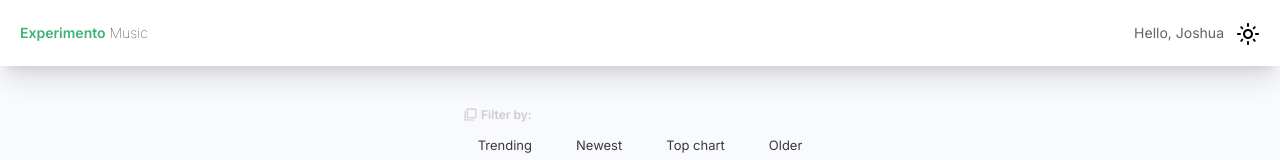
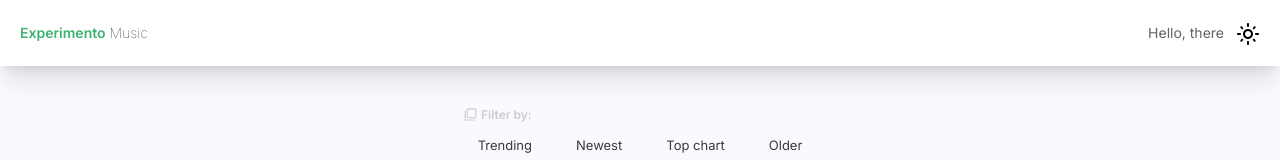
Before and after one commit to GideonTwum/Music, a Next.js app: page / in a window 1280 px wide. Shown: the top 160 px of the page. Built offline with nearby package versions, Linux system fonts and the light colour scheme; no server answers.

Commit message:
modifications

```diff
--- a/app/components/Cardmusic.jsx
+++ b/app/components/Cardmusic.jsx
@@ -1,12 +1,15 @@
 'use client'
 import React, { useEffect, useState } from 'react'
-
 import PlayArrowIcon from '@mui/icons-material/PlayArrow';
 import { HeadphonesOutlined } from '@mui/icons-material';
 import Image from 'next/image';
+import FavoriteBorderIcon from '@mui/icons-material/FavoriteBorder';
+
 
 const Cardmusic = () => {
     const [songs, setSongs] = useState([])
+    const [likes, setLikes] = useState(false)
+    const [click, setClick] = useState(false)
 
     const getSongs = async() => {
         try{
@@ -85,7 +88,7 @@ const Cardmusic = () => {
                                                     width={200}
                                                     height={200}
                                                     src={`https://music-api-qkmn.onrender.com/uploads/${song.photo}`}
-                                                    alt='Image of alicia keys'
+                                                    alt=''
 
                                                     />
                                                 </div>
@@ -97,7 +100,7 @@ const Cardmusic = () => {
                                                             Your browser does not support the audio element.
                                                             </audio>
                                                             <p className='text-[12px] flex items-center gap-1'>{song.streams} streams</p>
-                                                            <p className='text-[12px] flex items-center gap-1'>{song.likes} likes</p>
+                                                            <p className='text-[12px] flex items-center gap-1'> {likes} likes   <FavoriteBorderIcon className='text-red-400' onClick={() => setLikes(likes + 1)} /> </p>
                                                     </div>
                                         </div>
                                                     <div>
--- a/app/components/Navbar.jsx
+++ b/app/components/Navbar.jsx
@@ -19,7 +19,7 @@ const Navbar = () => {
         </div>
 
             <div className='flex items-center gap-3'>
-                <p className='text-[#636169] text-sm hover:ring-1 rounded hover:ring-[#ccc]'> Hello, Joshua</p>
+                <p className='text-[#636169] text-sm hover:ring-1 rounded hover:ring-[#ccc]'> Hello, there</p>
                 <div className='hover:cursor-pointer'>
                   {
                     isLightMode ? <div onClick={() => setIsLightMode(false)}><LightModeOutlinedIcon /></div> : <div onClick={() => setIsLightMode(true)}><DarkModeOutlined /></div>
```
